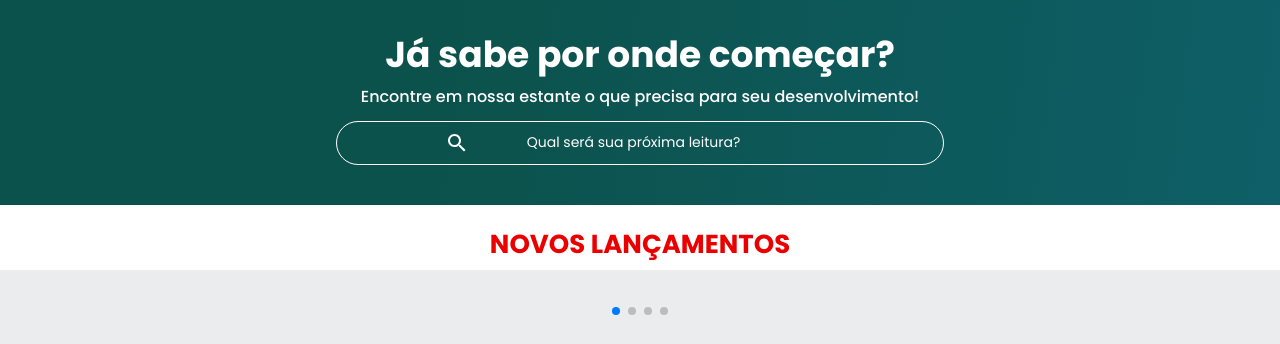
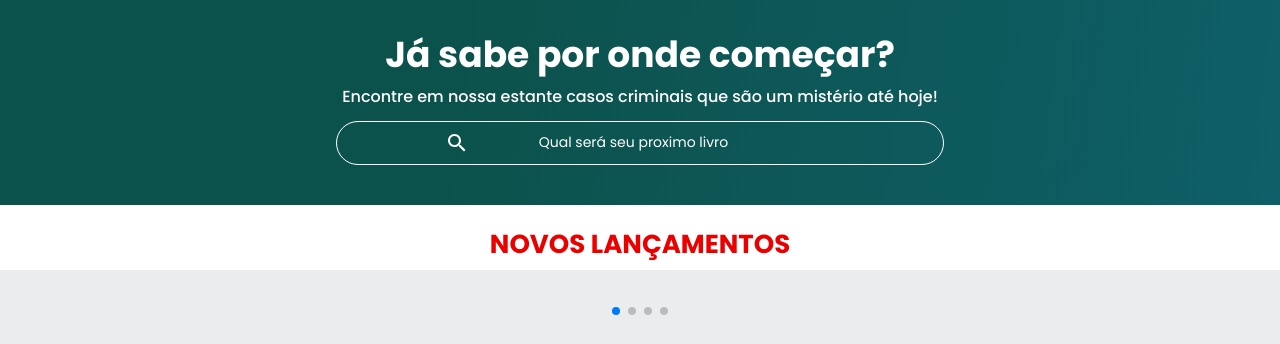
Before and after one commit to natalia1b/alurabooks, a plain HTML site: page index.html in a window 1280 px wide. Shown: the part 83-427 px from the top of the page. Drawn offline with nearby package versions, Linux system fonts and the light colour scheme.

Commit message:
sara ratinho

```diff
--- a/index.html
+++ b/index.html
@@ -85,8 +85,8 @@
 
   <section class="banner">
     <h2 class="banner__titulo">Já sabe por onde começar?</h2>
-    <p class="banner__texto">Encontre em nossa estante o que precisa para seu desenvolvimento!</p>
-    <input type="search" class="banner__pesquisa" placeholder="Qual será sua próxima leitura?">
+    <p class="banner__texto">Encontre em nossa estante casos criminais que são um mistério até hoje!</p>
+    <input type="search" class="banner__pesquisa" placeholder="Qual será seu proximo livro">
   </section>
 
   <section class="carrossel">
```
Also changed, not shown: img/images.jpeg (added).
